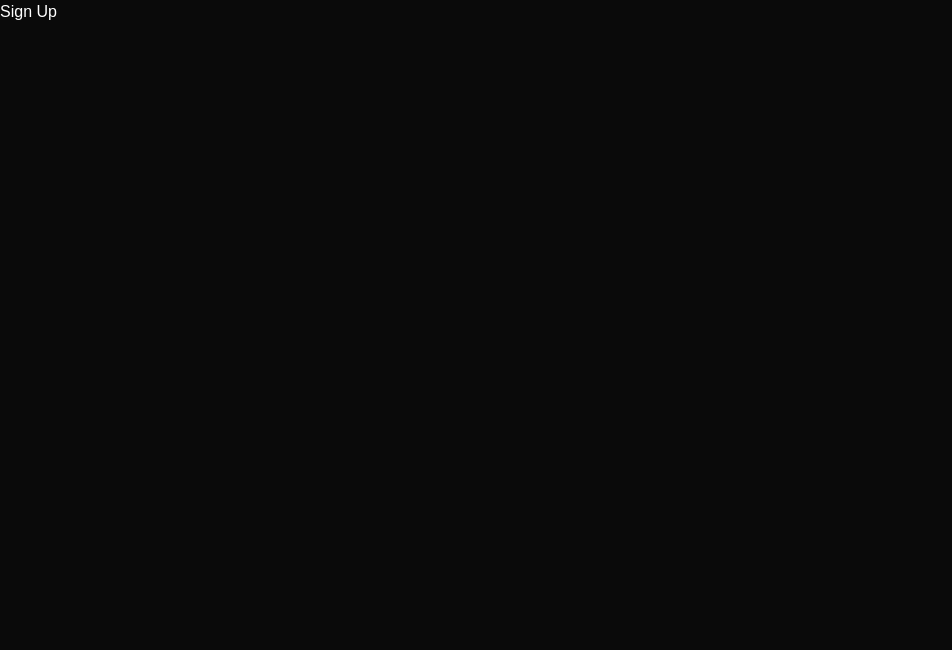
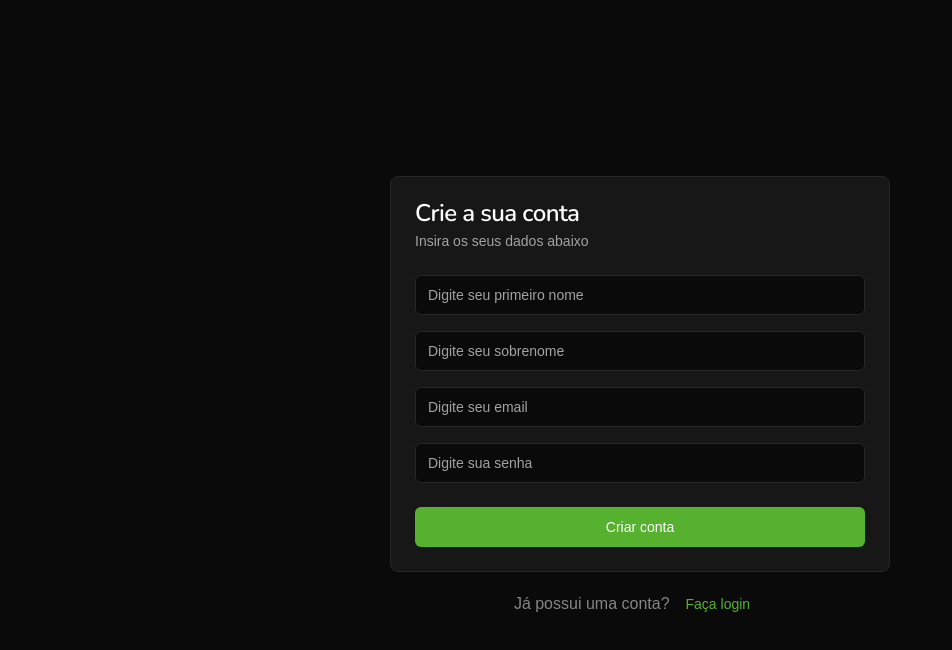
Before and after one commit to cerqMateus/fintrack, a React (Vite) app: page /signup in a window 1280 px wide. Shown: the top 650 px of the page, without its empty margins (0-952 px from the left). Built offline with nearby package versions, Linux system fonts and the light colour scheme; a web font is replaced by a local one.

Commit message:
feat: add initial sign up page

```diff
--- /dev/null
+++ b/src/components/ui/input.jsx
@@ -0,0 +1,20 @@
+import * as React from "react";
+
+import { cn } from "@/lib/utils";
+
+const Input = React.forwardRef(({ className, type, ...props }, ref) => {
+  return (
+    <input
+      type={type}
+      className={cn(
+        "flex h-10 w-full rounded-md border border-input bg-background px-3 py-2 text-base ring-offset-background file:border-0 file:bg-transparent file:text-sm file:font-medium file:text-foreground placeholder:text-muted-foreground focus-visible:outline-none focus-visible:ring-2 focus-visible:ring-ring focus-visible:ring-offset-2 disabled:cursor-not-allowed disabled:opacity-50 md:text-sm",
+        className
+      )}
+      ref={ref}
+      {...props}
+    />
+  );
+});
+Input.displayName = "Input";
+
+export { Input };
--- a/src/pages/signup.jsx
+++ b/src/pages/signup.jsx
@@ -1,5 +1,42 @@
+import { Link } from "react-router";
+
+import { Button } from "@/components/ui/button";
+import {
+  Card,
+  CardContent,
+  CardDescription,
+  CardFooter,
+  CardHeader,
+  CardTitle,
+} from "@/components/ui/card";
+import { Input } from "@/components/ui/input";
+
 const SignUpPage = () => {
-  return <h1>Sign Up</h1>;
+  return (
+    <div className="flex h-screen w-screen flex-col items-center justify-center gap-3">
+      <Card className="w-[500px]">
+        <CardHeader>
+          <CardTitle>Crie a sua conta</CardTitle>
+          <CardDescription>Insira os seus dados abaixo</CardDescription>
+        </CardHeader>
+        <CardContent className="space-y-4">
+          <Input placeholder="Digite seu primeiro nome"></Input>
+          <Input placeholder="Digite seu sobrenome"></Input>
+          <Input placeholder="Digite seu email"></Input>
+          <Input type="password" placeholder="Digite sua senha"></Input>
+        </CardContent>
+        <CardFooter>
+          <Button className="w-full">Criar conta</Button>
+        </CardFooter>
+      </Card>
+      <div className="flex items-center justify-center">
+        <p className="text-center opacity-50">Já possui uma conta?</p>
+        <Button variant="link" asChild>
+          <Link to={"/login"}>Faça login</Link>
+        </Button>
+      </div>
+    </div>
+  );
 };
 
 export default SignUpPage;
```
